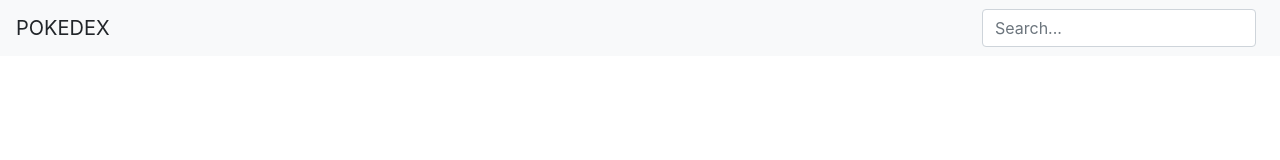
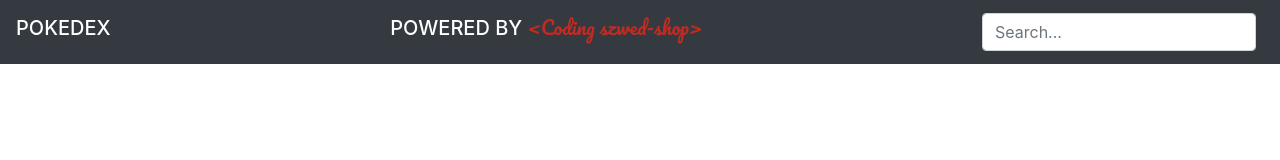
Before and after one commit to ad-szwed/pokedex, a plain HTML site: page index.html in a window 1280 px wide. Drawn offline with nearby package versions, Linux system fonts and the light colour scheme; no server answers.

Commit message:
1.10 powered by coding szwed-shop

```diff
--- /dev/null
+++ b/css/styles.css
@@ -0,0 +1,6 @@
+.szwed-shop {
+  color: rgb(195, 42, 34);
+  font-family: 'Pacifico', cursive;
+  font-weight: 200;
+  font-size: 19px;
+}
--- a/index.html
+++ b/index.html
@@ -5,13 +5,16 @@
     <meta name="viewport" content="width=device-width, initial-scale=1.0">
     <link rel="stylesheet" type="text/css" href="https://cdnjs.cloudflare.com/ajax/libs/normalize/8.0.1/normalize.min.css">
     <link rel="stylesheet" href="https://stackpath.bootstrapcdn.com/bootstrap/4.2.1/css/bootstrap.min.css" integrity="sha384-GJzZqFGwb1QTTN6wy59ffF1BuGJpLSa9DkKMp0DgiMDm4iYMj70gZWKYbI706tWS" crossorigin="anonymous">
+    <link rel="stylesheet" type="text/css" href="css/styles.css"/>
+    <link href="https://fonts.googleapis.com/css2?family=Pacifico&family=Russo+One&display=swap" rel="stylesheet">
     <link rel="shortcut icon" href="img/pokeball.png"><!-- FAVICON -->
     <title>POKEDEX</title>
   </head>
   <body>
     <!-- NAVIGATION BAR -->
-    <nav class="navbar navbar-light bg-light justify-content-between">
-      <a class="navbar-brand">POKEDEX</a>
+    <nav class="navbar navbar-dark bg-dark justify-content-between">
+      <h3 class="navbar-brand text-white">POKEDEX</h3>
+      <h5 class="navbar-brand text-white">POWERED BY <a class="szwed-shop" href="https://ad-szwed.github.io">&lt;Coding szwed-shop&gt;</coding></a></h5>
       <form class="form-inline">
         <input id= "searchbar" oninput="search()" class="form-control mr-sm-2" type="search" placeholder="Search..." aria-label="Search">
       </form>
@@ -42,7 +45,7 @@
     <script src="js/fetch.umd.js"></script>
     <script src="https://code.jquery.com/jquery-3.3.1.slim.min.js" integrity="sha384-q8i/X+965DzO0rT7abK41JStQIAqVgRVzpbzo5smXKp4YfRvH+8abtTE1Pi6jizo" crossorigin="anonymous"></script>
     <script src="https://cdnjs.cloudflare.com/ajax/libs/popper.js/1.14.7/umd/popper.min.js" integrity="sha384-UO2eT0CpHqdSJQ6hJty5KVphtPhzWj9WO1clHTMGa3JDZwrnQq4sF86dIHNDz0W1" crossorigin="anonymous"></script>
-    <script src="https://stackpath.bootstrapcdn.com/bootstrap/4.3.1/js/bootstrap.min.js" integrity="sha384-JjSmVgyd0p3pXB1rRibZUAYoIIy6OrQ6VrjIEaFf/nJGzIxFDsf4x0xIM+B07jRM" crossorigin="anonymous"></script>    <script src="js/scripts.js"></script>
+    <script src="https://stackpath.bootstrapcdn.com/bootstrap/4.3.1/js/bootstrap.min.js" integrity="sha384-JjSmVgyd0p3pXB1rRibZUAYoIIy6OrQ6VrjIEaFf/nJGzIxFDsf4x0xIM+B07jRM" crossorigin="anonymous"></script>
     <script src="js/scripts.js"></script>
   </body>
 </html>
```
